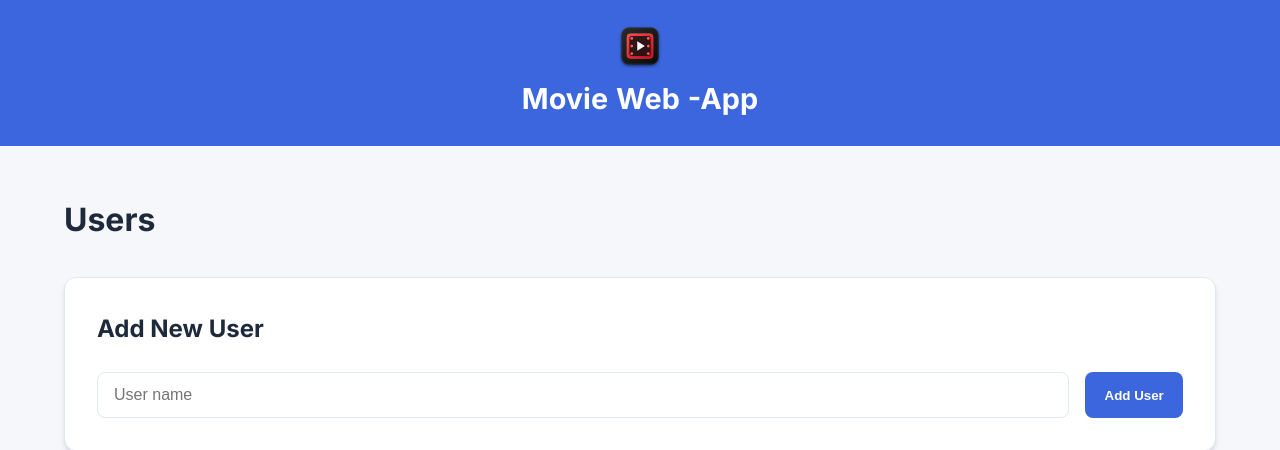
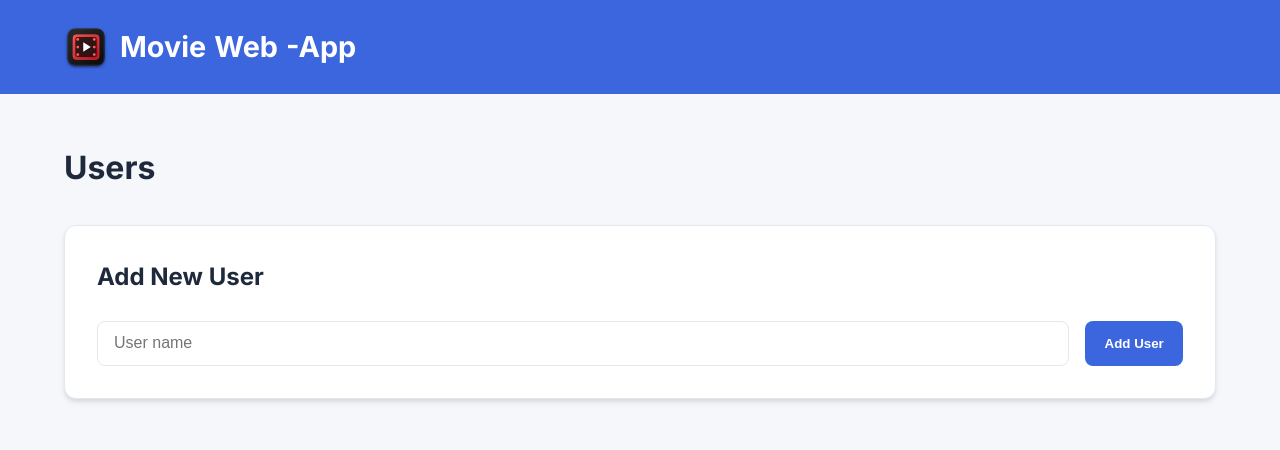
Before and after one commit to lcetin66/MoviWebApp, a Flask app: page / in a window 1280 px wide. Shown: the top 450 px of the page. Run offline with Flask 3, Linux system fonts and the light colour scheme.

Commit message:
Force left-aligned horizontal logo-title header layout

```diff
--- a/templates/base.html
+++ b/templates/base.html
@@ -10,9 +10,9 @@
 </head>
 <body>
     <header>
-        <div class="header-content" style="justify-content:flex-start; max-width:1200px; margin:0 auto; padding:0 1.5rem;">
+        <div class="header-content" style="display:flex; align-items:center; gap:0.75rem; justify-content:flex-start; max-width:1200px; margin:0 auto; padding:0 1.5rem;">
             <img src="{{ url_for('static', filename='logo.svg') }}" alt="MovieWeb-App Logo" class="app-logo" width="44" height="44">
-            <h1>Movie<span>Web</span>-App</h1>
+            <h1 style="margin:0;">Movie<span>Web</span>-App</h1>
         </div>
     </header>
 
```
